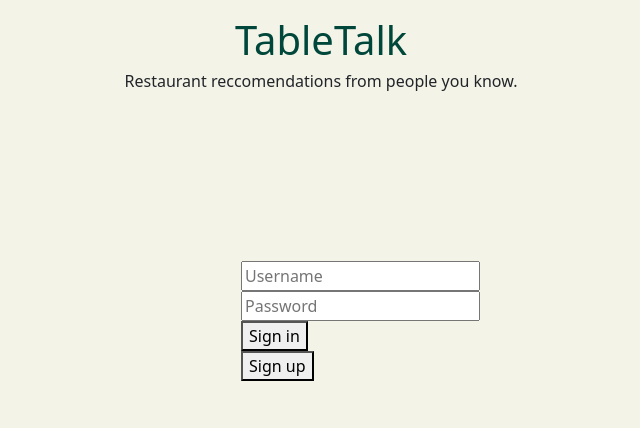
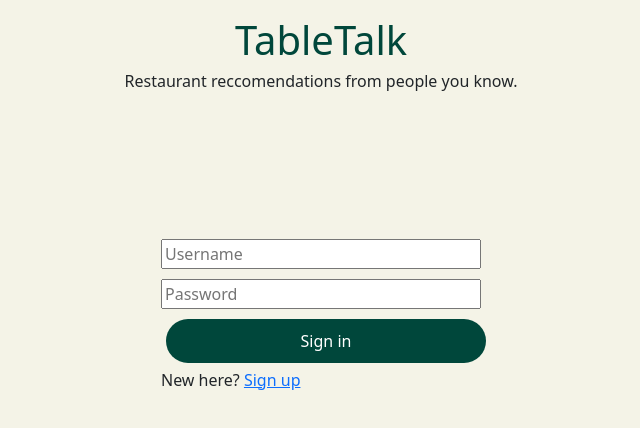
Before and after one commit to annelise08/TableTalk, a React app: page / in a window 1280 px wide. Shown: the top 428 px of the page, without its empty margins (319-959 px from the left). Built offline with nearby package versions, Linux system fonts and the light colour scheme.

Commit message:
updated more styling

```diff
--- a/src/client/components/pages/Login.jsx
+++ b/src/client/components/pages/Login.jsx
@@ -43,7 +43,7 @@ const LoginPage = () => {
       <h5>Restaurant reccomendations from people you know.</h5>
       </div>
       <div className="wrapper">
-      <form>
+      <form className="login-form">
         <input
           type="text"
           placeholder="Username"
@@ -58,9 +58,9 @@ const LoginPage = () => {
             setPassword(e.target.value);
           }}
         />
-        <button onClick={handleSubmit}>Sign in</button>
+        <button className="sign-in-button" onClick={handleSubmit}>Sign in</button>
       </form>
-      <button onClick={handleSignUp}>Sign up</button>
+      <p onClick={handleSignUp}>New here? <a href="http://localhost:8080/signup">Sign up</a></p>
       </div>
     </>
   );
--- a/src/client/scss/login.scss
+++ b/src/client/scss/login.scss
@@ -1,3 +1,8 @@
+// primary color scheme
+$primary_1: #f4f3e7;
+$primary_2: #00473b;
+$primary_3: #b5ded8;
+
 html, body, #root {
     margin: 0;
     height: 100%;
@@ -20,8 +25,38 @@ h5 {
 }
 
 .wrapper {
-    width: 10rem;
+    width: 80%;
     margin: auto;
     grid-column: 1/4;
     grid-row: 2;
 }
+
+.login-form {
+    display: flex;
+    flex-direction: column;
+}
+
+input {
+    margin: 5px;
+    width: 100%;
+    align-self: center;
+}
+
+button {
+    background-color: $primary_2;
+    border: none;
+    color: white;
+    margin: 5px;
+    padding: 10px;
+    border-radius: 10rem;
+}
+
+.sign-in-button {
+    width: 100%
+}
+
+@media screen and (min-width: 600px) {
+    .wrapper {
+        width: 20rem;
+    }
+}
```
